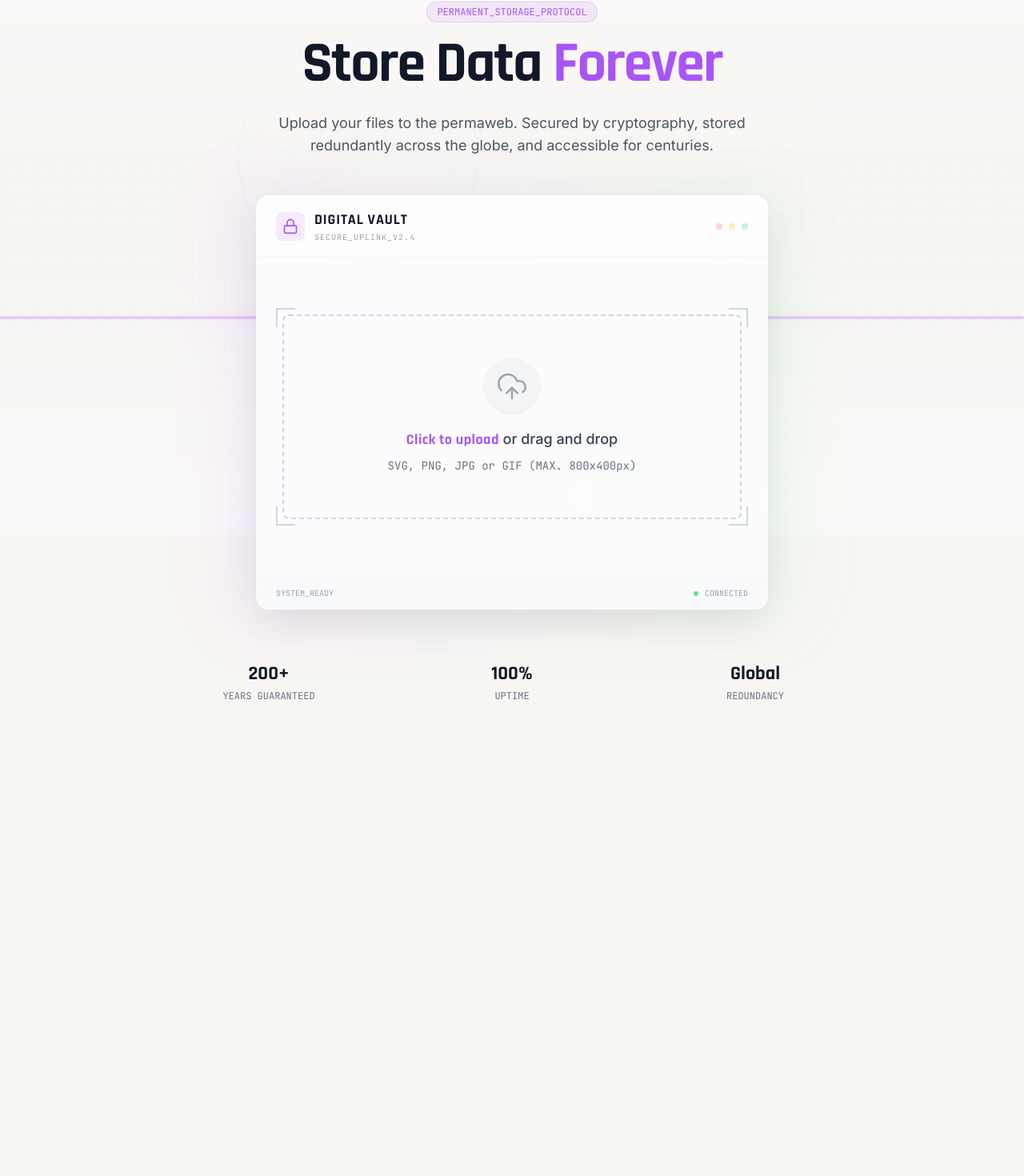
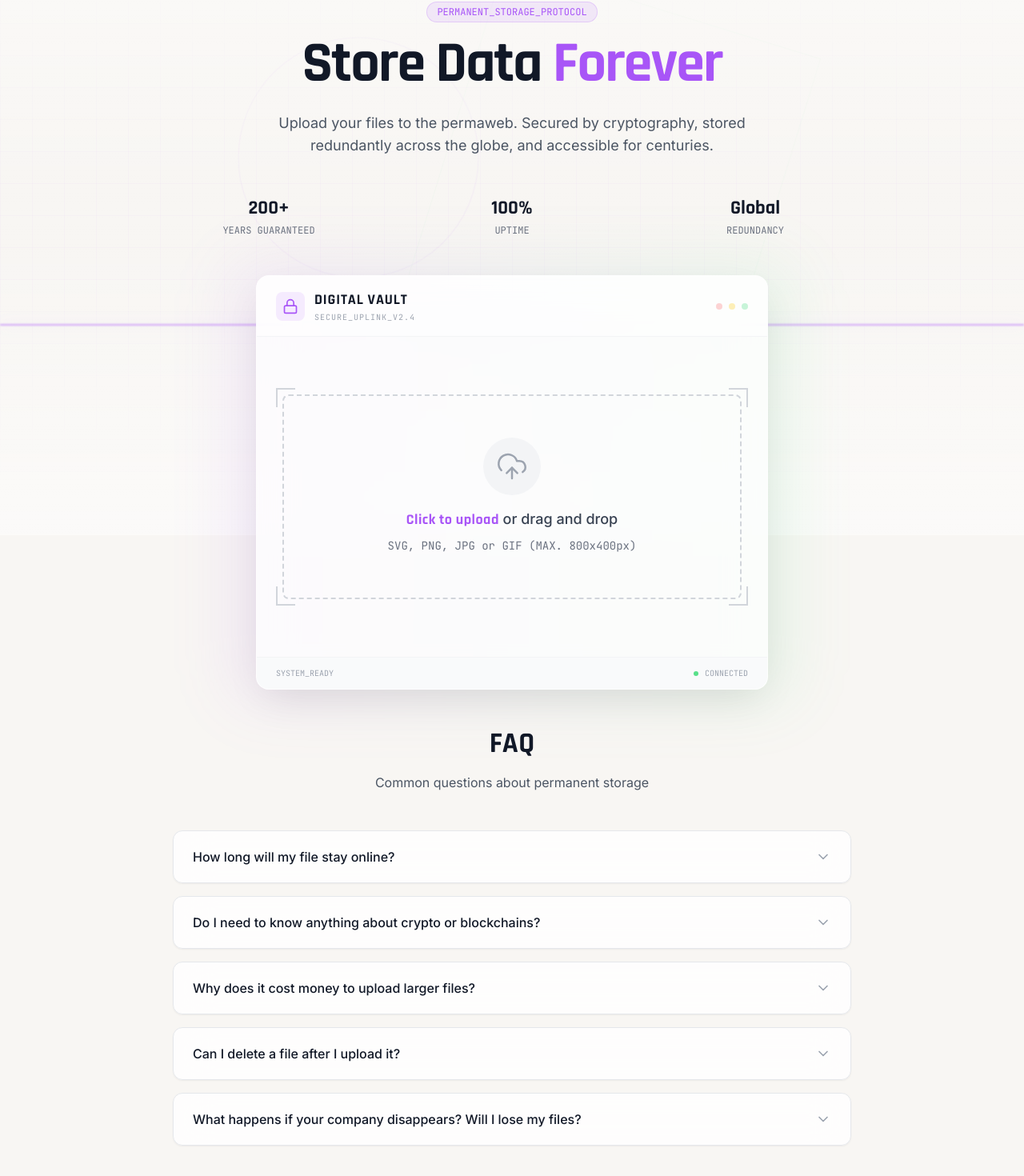
Before and after one commit to t8/keepthisfile, a React (Vite) app: page / in a window 1280 px wide. Shown: the part 131-1601 px from the top of the page at 80% size. Before the commit the page ends 1057 px from the top, so only its background shows below. Built offline with nearby package versions, Linux system fonts and the light colour scheme; no server answers.

Commit message:
feat: faq

```diff
--- a/src/App.tsx
+++ b/src/App.tsx
@@ -4,6 +4,7 @@ import { GridBackground } from './components/GridBackground';
 import { UploadVault } from './components/UploadVault';
 import { FileLibrary } from './components/FileLibrary';
 import { AuthModal } from './components/AuthModal';
+import { FAQ } from './components/FAQ';
 import { motion } from 'framer-motion';
 import { Database, LogOut, Upload, FolderOpen, Loader2 } from 'lucide-react';
 import { getCurrentUser, clearAuthToken, getAuthToken, linkFilesToUser } from './lib/api';
@@ -247,6 +248,41 @@ export function App() {
           </motion.div>
         </div>
 
+        {/* Stats Section */}
+        <motion.div initial={{
+        opacity: 0
+      }} animate={{
+        opacity: 1
+      }} transition={{
+        delay: 0.8,
+        duration: 0.8
+      }} className="mb-8 sm:mb-12 grid grid-cols-3 gap-2 sm:gap-4 md:gap-8 text-center px-2 w-full max-w-4xl">
+          <div>
+            <p className="text-lg sm:text-xl md:text-2xl font-bold font-display text-gray-900">
+              200+
+            </p>
+            <p className="text-[9px] sm:text-[10px] md:text-xs font-mono text-gray-500 uppercase mt-1">
+              Years Guaranteed
+            </p>
+          </div>
+          <div>
+            <p className="text-lg sm:text-xl md:text-2xl font-bold font-display text-gray-900">
+              100%
+            </p>
+            <p className="text-[9px] sm:text-[10px] md:text-xs font-mono text-gray-500 uppercase mt-1">
+              Uptime
+            </p>
+          </div>
+          <div>
+            <p className="text-lg sm:text-xl md:text-2xl font-bold font-display text-gray-900">
+              Global
+            </p>
+            <p className="text-[9px] sm:text-[10px] md:text-xs font-mono text-gray-500 uppercase mt-1">
+              Redundancy
+            </p>
+          </div>
+        </motion.div>
+
         <Routes>
           <Route
             path="/"
@@ -281,40 +317,8 @@ export function App() {
           />
         </Routes>
 
-        {/* Footer Stats */}
-        <motion.div initial={{
-        opacity: 0
-      }} animate={{
-        opacity: 1
-      }} transition={{
-        delay: 0.8,
-        duration: 0.8
-      }} className="mt-12 sm:mt-16 grid grid-cols-2 md:grid-cols-3 gap-4 sm:gap-8 text-center px-2 w-full max-w-4xl">
-          <div>
-            <p className="text-xl sm:text-2xl font-bold font-display text-gray-900">
-              200+
-            </p>
-            <p className="text-[10px] sm:text-xs font-mono text-gray-500 uppercase mt-1">
-              Years Guaranteed
-            </p>
-          </div>
-          <div>
-            <p className="text-xl sm:text-2xl font-bold font-display text-gray-900">
-              100%
-            </p>
-            <p className="text-[10px] sm:text-xs font-mono text-gray-500 uppercase mt-1">
-              Uptime
-            </p>
-          </div>
-          <div className="col-span-2 md:col-span-1">
-            <p className="text-xl sm:text-2xl font-bold font-display text-gray-900">
-              Global
-            </p>
-            <p className="text-[10px] sm:text-xs font-mono text-gray-500 uppercase mt-1">
-              Redundancy
-            </p>
-          </div>
-        </motion.div>
+        {/* FAQ Section - Only show on homepage */}
+        {location.pathname === '/' && <FAQ />}
       </main>
 
       <AuthModal
--- /dev/null
+++ b/src/components/FAQ.tsx
@@ -0,0 +1,100 @@
+import React, { useState } from 'react';
+import { motion, AnimatePresence } from 'framer-motion';
+import { ChevronDown } from 'lucide-react';
+
+interface FAQItem {
+  question: string;
+  answer: string;
+}
+
+const faqData: FAQItem[] = [
+  {
+    question: "How long will my file stay online?",
+    answer: "Your file is stored permanently, not for a month or a year, but indefinitely. It's saved on a global network designed so that even if some computers disappear, your file still lives on. Think of it like putting something in hundreds of digital vaults at once."
+  },
+  {
+    question: "Do I need to know anything about crypto or blockchains?",
+    answer: "Nope! You don't need crypto, wallets, tokens, or any technical knowledge. Just upload a file, pay once (if needed), and you're done. We handle the blockchain part in the background so it works like normal cloud storage."
+  },
+  {
+    question: "Why does it cost money to upload larger files?",
+    answer: "Storing data permanently has a real cost because it's saved in many locations around the world for decades. We charge a one-time fee based on file size. After that, you never pay again — no subscriptions, no rent, no renewal fees."
+  },
+  {
+    question: "Can I delete a file after I upload it?",
+    answer: "This kind of storage is designed to be forever, so files can't be deleted once published. If you're unsure, try uploading a very small file first. We also support free uploads up to 100KB so you can experiment safely."
+  },
+  {
+    question: "What happens if your company disappears? Will I lose my files?",
+    answer: "No. The files do not live on our servers. Once they're uploaded, they exist independently on the permanent storage network. Even if our website goes offline, your links and files still work. That's the power of permanent storage: no single company controls your data."
+  }
+];
+
+export function FAQ() {
+  const [openIndex, setOpenIndex] = useState<number | null>(null);
+
+  const toggleQuestion = (index: number) => {
+    setOpenIndex(openIndex === index ? null : index);
+  };
+
+  return (
+    <motion.div
+      initial={{ opacity: 0, y: 20 }}
+      animate={{ opacity: 1, y: 0 }}
+      transition={{ delay: 0.4, duration: 0.6 }}
+      className="w-full max-w-4xl mx-auto px-4 sm:px-6 py-8 sm:py-12"
+    >
+      <div className="text-center mb-8 sm:mb-12">
+        <h2 className="text-2xl sm:text-4xl font-bold font-display text-gray-900 mb-4">
+          FAQ
+        </h2>
+        <p className="text-sm sm:text-base text-gray-600 font-sans">
+          Common questions about permanent storage
+        </p>
+      </div>
+
+      <div className="space-y-3 sm:space-y-4">
+        {faqData.map((item, index) => (
+          <motion.div
+            key={index}
+            initial={{ opacity: 0, y: 10 }}
+            animate={{ opacity: 1, y: 0 }}
+            transition={{ delay: 0.5 + index * 0.1 }}
+            className="bg-white/80 backdrop-blur-xl rounded-xl border border-gray-200 overflow-hidden shadow-sm hover:shadow-md transition-shadow"
+          >
+            <button
+              onClick={() => toggleQuestion(index)}
+              className="w-full px-4 sm:px-6 py-4 sm:py-5 text-left flex items-center justify-between gap-4 hover:bg-gray-50/50 transition-colors"
+            >
+              <span className="text-sm sm:text-base font-medium text-gray-900 font-sans flex-1">
+                {item.question}
+              </span>
+              <motion.div
+                animate={{ rotate: openIndex === index ? 180 : 0 }}
+                transition={{ duration: 0.3 }}
+                className="flex-shrink-0 text-gray-400"
+              >
+                <ChevronDown size={20} />
+              </motion.div>
+            </button>
+            <AnimatePresence>
+              {openIndex === index && (
+                <motion.div
+                  initial={{ height: 0, opacity: 0 }}
+                  animate={{ height: 'auto', opacity: 1 }}
+                  exit={{ height: 0, opacity: 0 }}
+                  transition={{ duration: 0.3 }}
+                  className="overflow-hidden"
+                >
+                  <div className="px-4 sm:px-6 pb-4 sm:pb-5 text-sm sm:text-base text-gray-600 leading-relaxed font-sans">
+                    {item.answer}
+                  </div>
+                </motion.div>
+              )}
+            </AnimatePresence>
+          </motion.div>
+        ))}
+      </div>
+    </motion.div>
+  );
+}
```
